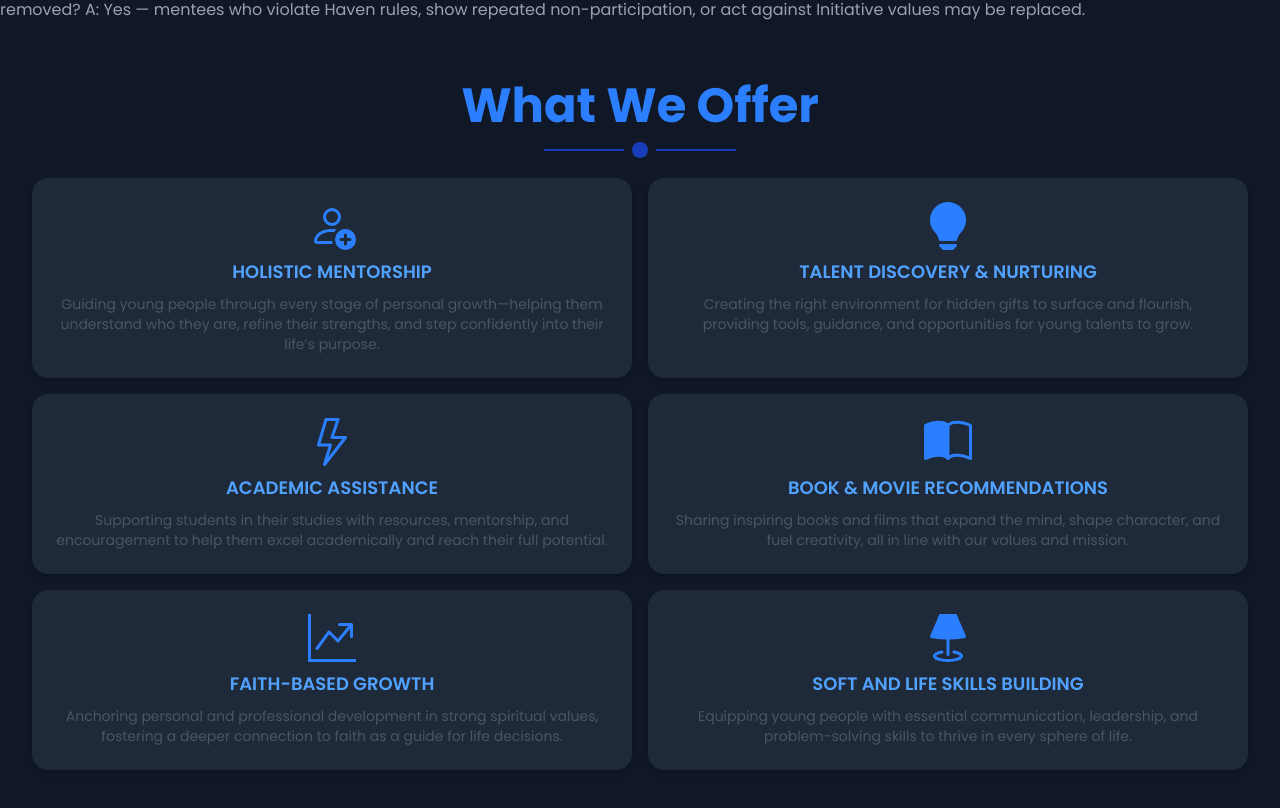
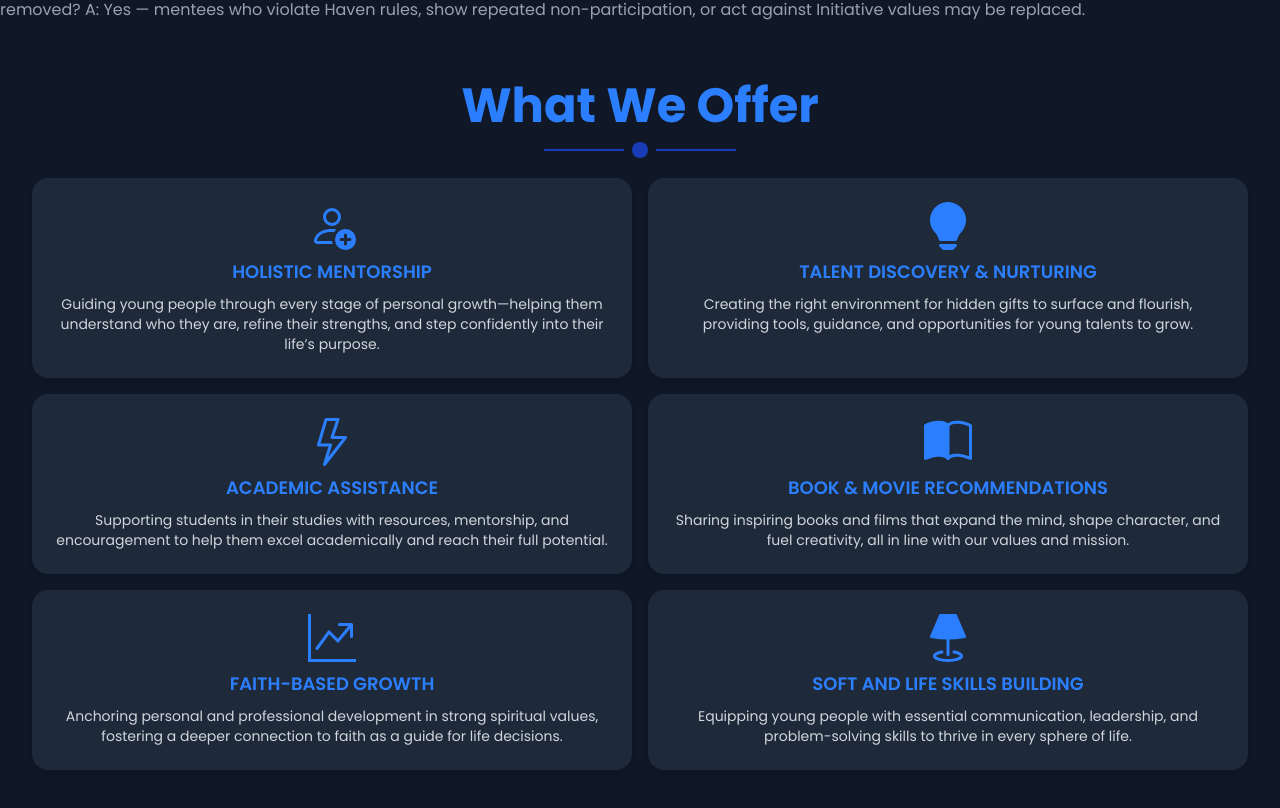
Before and after one commit to Sam-Fems/Haven-Initiative, a React (Vite) app: page / in a window 1280 px wide. Shown: the part 2158-2966 px from the top of the page. Built offline with nearby package versions, Linux system fonts and the light colour scheme.

Commit message:
color commit

```diff
--- a/src/pages/Services.jsx
+++ b/src/pages/Services.jsx
@@ -54,8 +54,8 @@ const Services = () => {
             className="flex flex-col items-center p-6 bg-gray-800 shadow-md rounded-2xl transition duration-200 hover:shadow-xl"
           >
             <div className="mb-2 text-blue-500 text-5xl">{service.icon}</div>
-            <h3 className="font-semibold text-lg mb-2 text-center text-blue-400 uppercase">{service.name}</h3>
-            <p className="text-sm text-center text-gray-600 dark:text-gray-300">{service.desc}</p>
+            <h3 className="font-semibold text-lg mb-2 text-center text-blue-500 uppercase">{service.name}</h3>
+            <p className="text-sm text-center text-gray-300">{service.desc}</p>
           </div>
         ))}
       </div>
```
